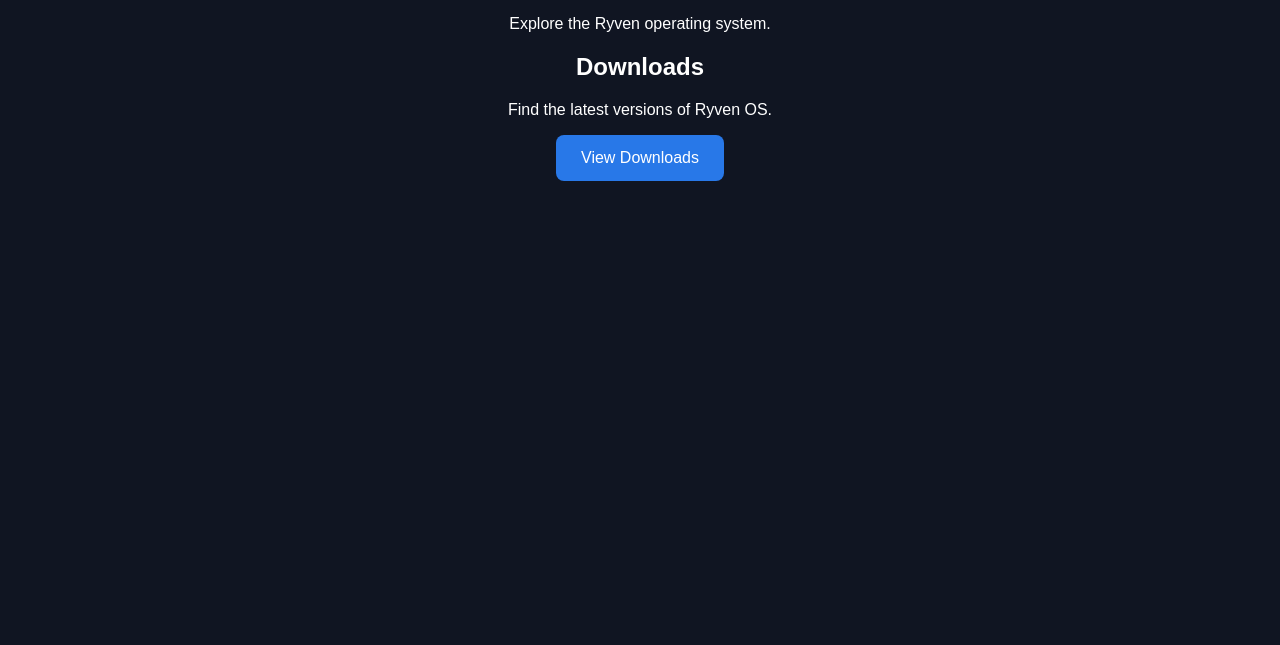
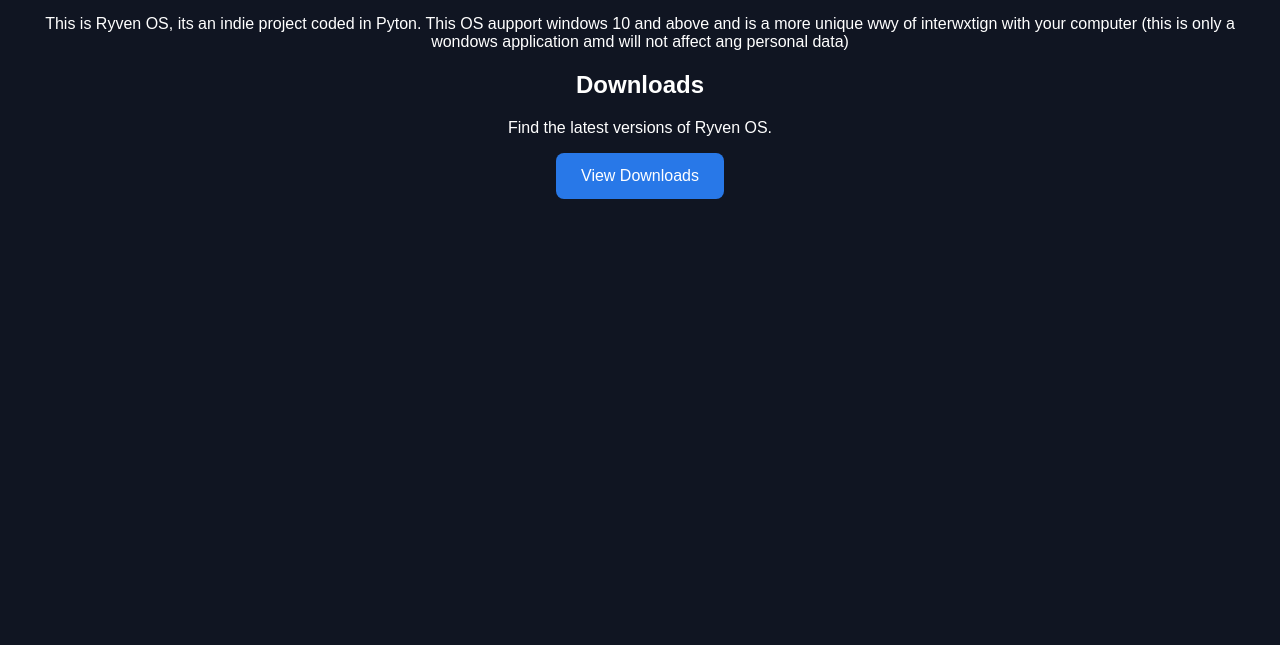
Before and after one commit to joelnexstepSoftware/Ryven-OS, a plain HTML site: page index.html in a window 1280 px wide. Shown: the part 155-800 px from the top of the page. Drawn offline with Linux system fonts and the light colour scheme.

Commit message:
index.html

```diff
--- a/index.html
+++ b/index.html
@@ -2,7 +2,7 @@
 <!DOCTYPE html>
 <html>
 <head>
-    <title>Ryven OS</title>
+    <title>Ryven OS download page</title>
     <style>
         body {
             background: #101522;
@@ -26,7 +26,9 @@
 </head>
 <body>
     <h1>Ryven OS</h1>
-    <p>Explore the Ryven operating system.</p>
+    <p>This is Ryven OS, its an indie project coded in Pyton. This OS aupport windows 10 and above
+    and is a more unique wwy of interwxtign with your computer (this is only a wondows application
+    amd will not affect ang personal data)</p>
 
     <h2>Downloads</h2>
     <p>Find the latest versions of Ryven OS.</p>
```
